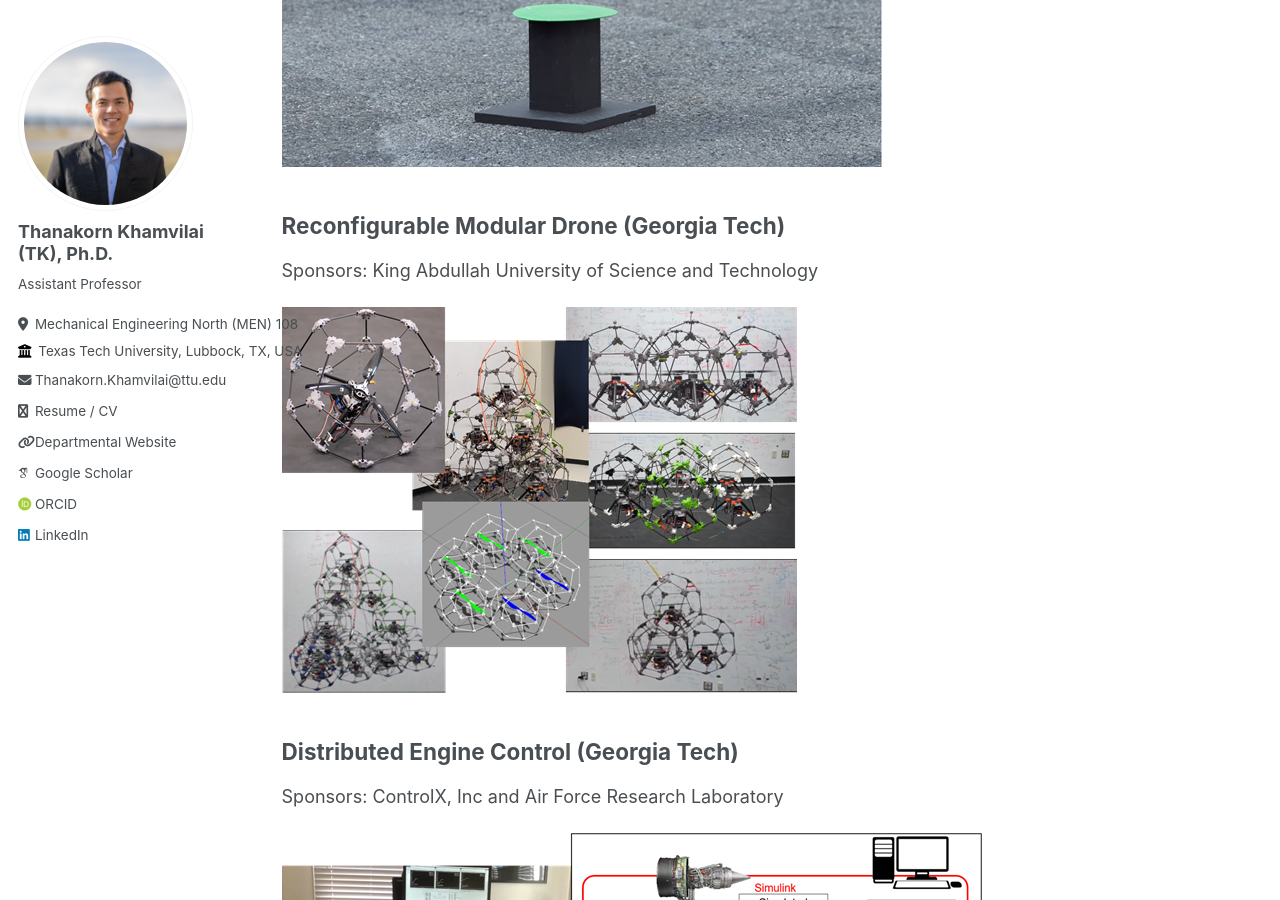
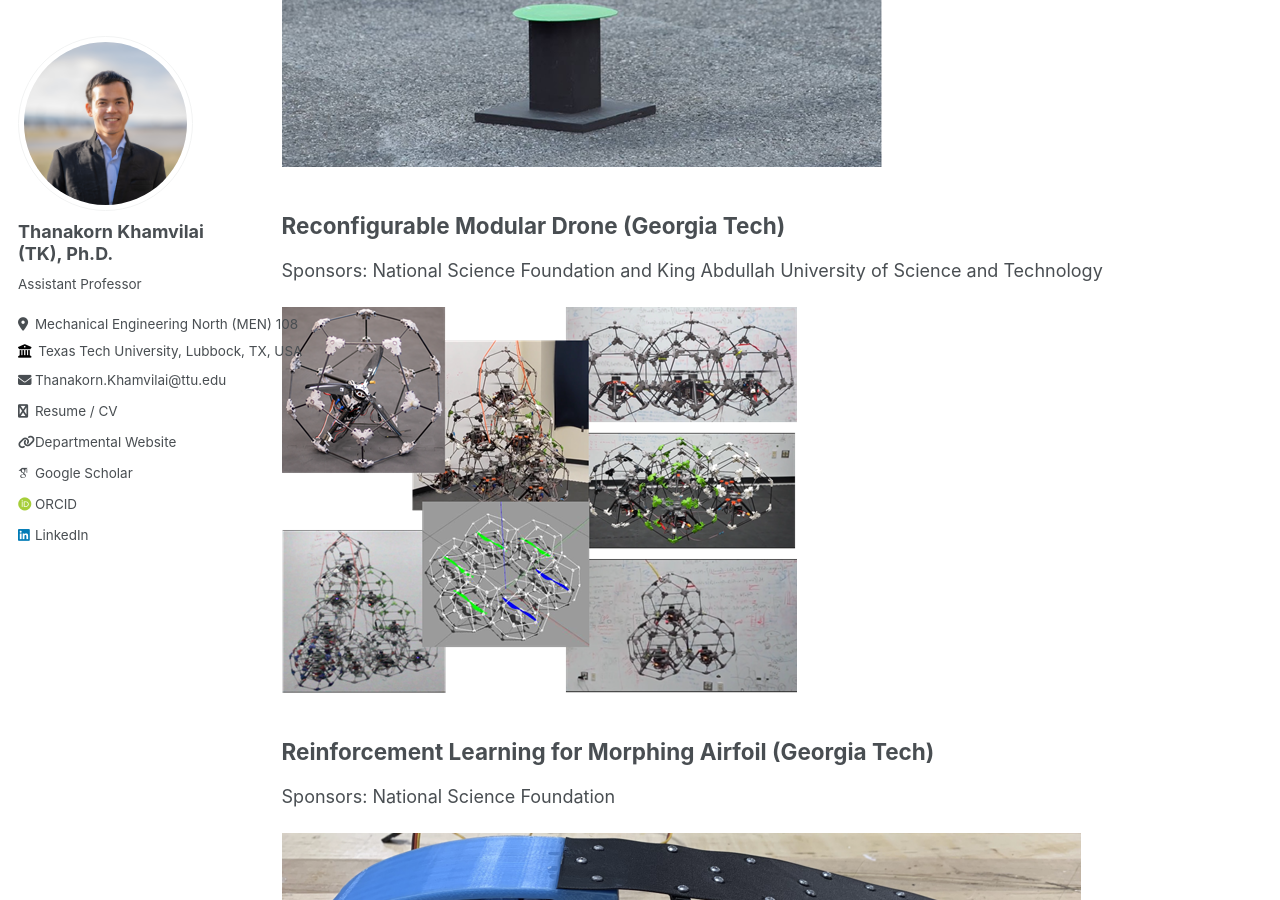
Before and after one commit to tkhamvilai/tkhamvilai.github.io, a Jekyll site: the page built from _pages/research.md, in a window 1280 px wide and 900 px high, scrolled down 3954 px. Built offline with Jekyll 4.4.1, drawn with Linux system fonts in a browser that asks for light colours; some web fonts are replaced; some of the changed text lies outside the part shown.

Commit message:
add more past projects

```diff
--- a/_pages/research.md
+++ b/_pages/research.md
@@ -49,20 +49,29 @@ Sponsors: Abu Dhabi’s Advanced Technology Research Council
 ![Mohamed Bin Zayed International Robotics Challenge](/images/mbzirc_gtar.png "Mohamed Bin Zayed International Robotics Challenge")
 
 ## Reconfigurable Modular Drone (Georgia Tech)
-Sponsors: King Abdullah University of Science and Technology
+Sponsors: National Science Foundation and King Abdullah University of Science and Technology
 
 ![Reconfigurable Modular Drone](/images/reconfigurable_modular_drone.png "Reconfigurable Modular Drone")
+
+## Reinforcement Learning for Morphing Airfoil (Georgia Tech)
+Sponsors: National Science Foundation
+
+![Reinforcement Learning for Morphing Airfoil](/images/morphing_airfoil.png "Reinforcement Learning for Morphing Airfoil")
 
 ## Distributed Engine Control (Georgia Tech)
 Sponsors: ControlX, Inc and Air Force Research Laboratory
 
 ![Distributed Engine Control](/images/Distributed_Engine_Control.png "Distributed Engine Control")
 
-
 ## Multicore Avionics Emulator (Georgia Tech)
 Sponsors: SAFRAN
 
 ![Multicore Avionics Emulator](/images/multicore_avionics.png "Multicore Avionics Emulator")
+
+## Stiffness Control of 3D-Printed Material (Georgia Tech)
+Sponsors: National Science Foundation and Air Force Research Laboratory
+
+![Stiffness Control of 3D-Printed Material](/images/print_feedback.png "Stiffness Control of 3D-Printed Material")
 
 ## Autonomous Aerial Vehicle Challenge (Thailand)
 Sponsors: Kasetsart University
```
Also changed, not shown: images/morphing_airfoil.png (added), images/print_feedback.png (added).
